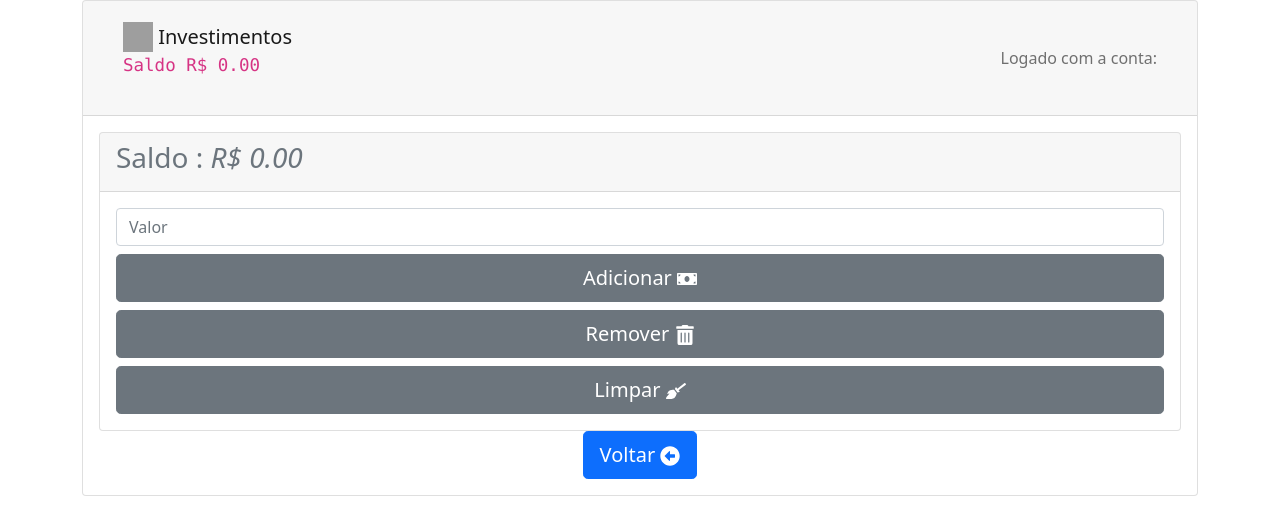
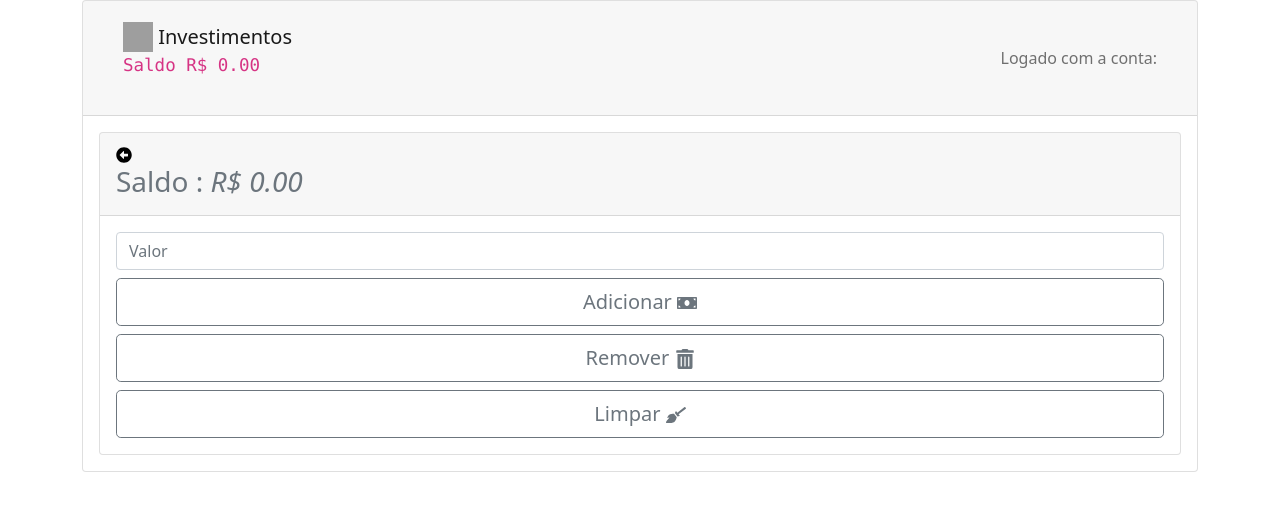
Before and after one commit to Underewarrr/xp-wallet, a React (Create React App) app: page /painel/investimentos/saldo in a window 1280 px wide. Shown: the top 532 px of the page. Built offline with nearby package versions, Linux system fonts and the light colour scheme; grey boxes are pictures that could not be loaded.

Commit message:
Dev: Melhorando o estilo da pagina Saldo

```diff
--- a/src/pages/Balance.jsx
+++ b/src/pages/Balance.jsx
@@ -6,6 +6,7 @@ import Alert from 'react-bootstrap/Alert';
 import { FaArrowAltCircleLeft, FaArrowAltCircleDown } from 'react-icons/fa'
 import { FaTrashAlt, FaMoneyBill, FaBroom } from 'react-icons/fa';
 import Header from '../component/Header';
+import Link from 'react-router-dom/Link';
 
 const Balance = props => {
 
@@ -151,7 +152,11 @@ const Balance = props => {
                     Você não tem saldo para remover.
                 </p>
             </Alert>
-        </div>
+        </div> <Link
+                style={ { color: 'black' } }
+                to="/painel/">
+                    <FaArrowAltCircleLeft />
+                </Link>
                                         <h3
                                         className="text-muted"
                                         >Saldo : <em>R$ {userBalance.toFixed(2)}</em></h3>
@@ -161,33 +166,23 @@ const Balance = props => {
             <input type="number" className="form-control" placeholder="Valor" />
             <Button
             onClick={() => userAddBalance(parseInt(document.getElementsByTagName('input')[0].value))}
-            variant="secondary" size="lg">
+            variant="outline-secondary" size="lg">
                 Adicionar <FaMoneyBill />
             </Button>
             <Button
             onClick={() => userRemoveBalance(parseInt(document.getElementsByTagName('input')[0].value))}
-            variant="secondary" size="lg">
+            variant="outline-secondary" size="lg">
                 Remover <FaTrashAlt />
             </Button>
             <Button
             onClick={userClearBalance}
-            variant="secondary" size="lg">
+            variant="outline-secondary" size="lg">
                 Limpar <FaBroom />
             </Button>
         </div>
 
                                     </div>
                                 </div>
-                       <center>
-                            <Button
-                                onClick={() => props.history.push('/painel')}
-                            variant="primary" size="lg">
-                                Voltar <FaArrowAltCircleLeft />
-                                <i>
-                                </i>
-                            </Button>
-
-                       </center>
                              </div>
                         </div>
                     </div>
```
